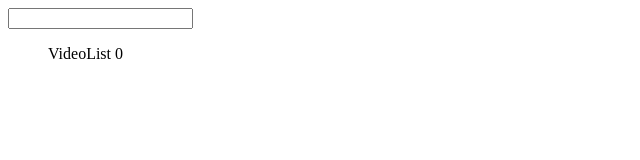
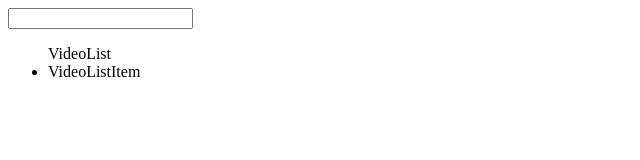
Before and after one commit to parkg748/video-browser, a Vue app: page / in a window 1280 px wide. Shown: the top 160 px of the page, without its empty margins (0-640 px from the left). Built offline with nearby package versions, Linux system fonts and the light colour scheme.

Commit message:
separate list components

```diff
--- a/src/components/VideoList.vue
+++ b/src/components/VideoList.vue
@@ -1,13 +1,18 @@
 <template>
   <ul>
     VideoList
-    {{ videos.length }}
+    <VideoListItem></VideoListItem>
   </ul>
 </template>
 
 <script>
+  import VideoListItem from './VideoListItem';
+
   export default {
     name: 'VideoList',
+    components: {
+      VideoListItem,
+    },
     props: ['videos']
   }
 </script>
--- /dev/null
+++ b/src/components/VideoListItem.vue
@@ -0,0 +1,11 @@
+<template>
+  <li>
+    VideoListItem
+  </li>
+</template>
+
+<script>
+  export default {
+    name: 'VideoListItem',
+  };
+</script>
```
